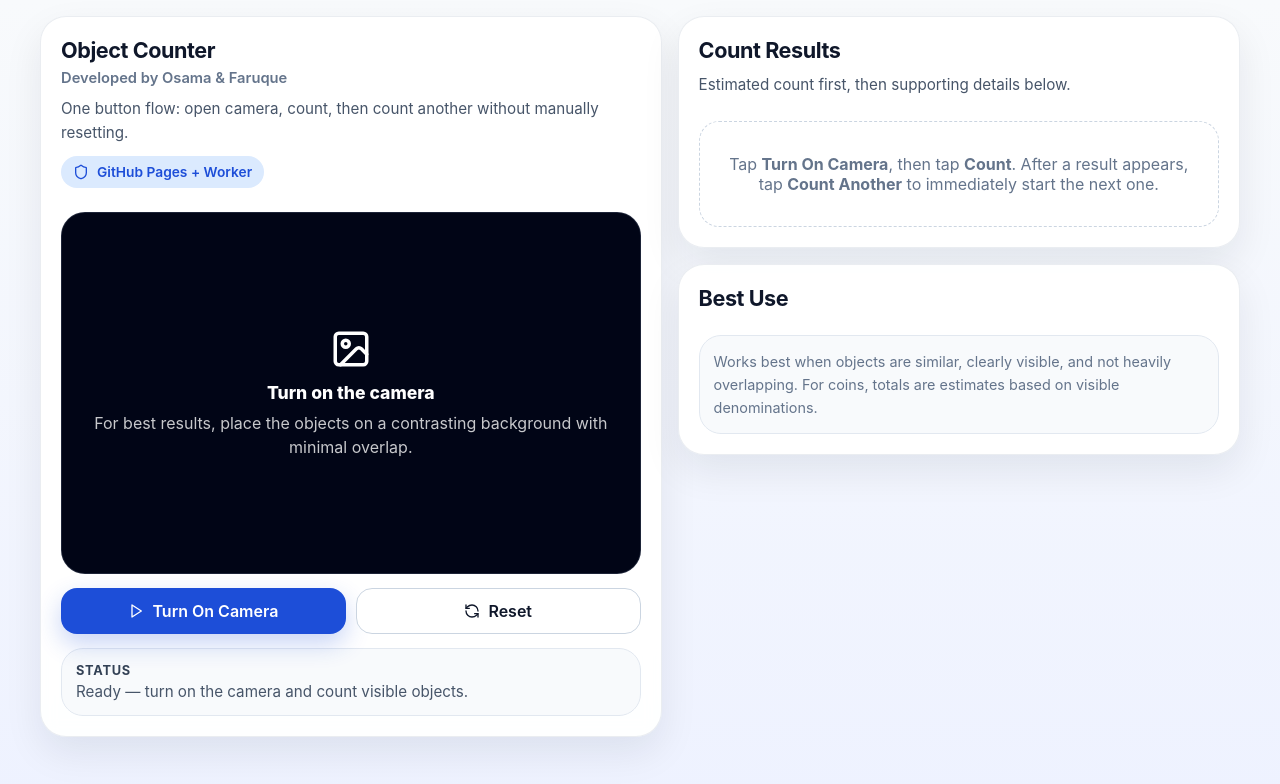
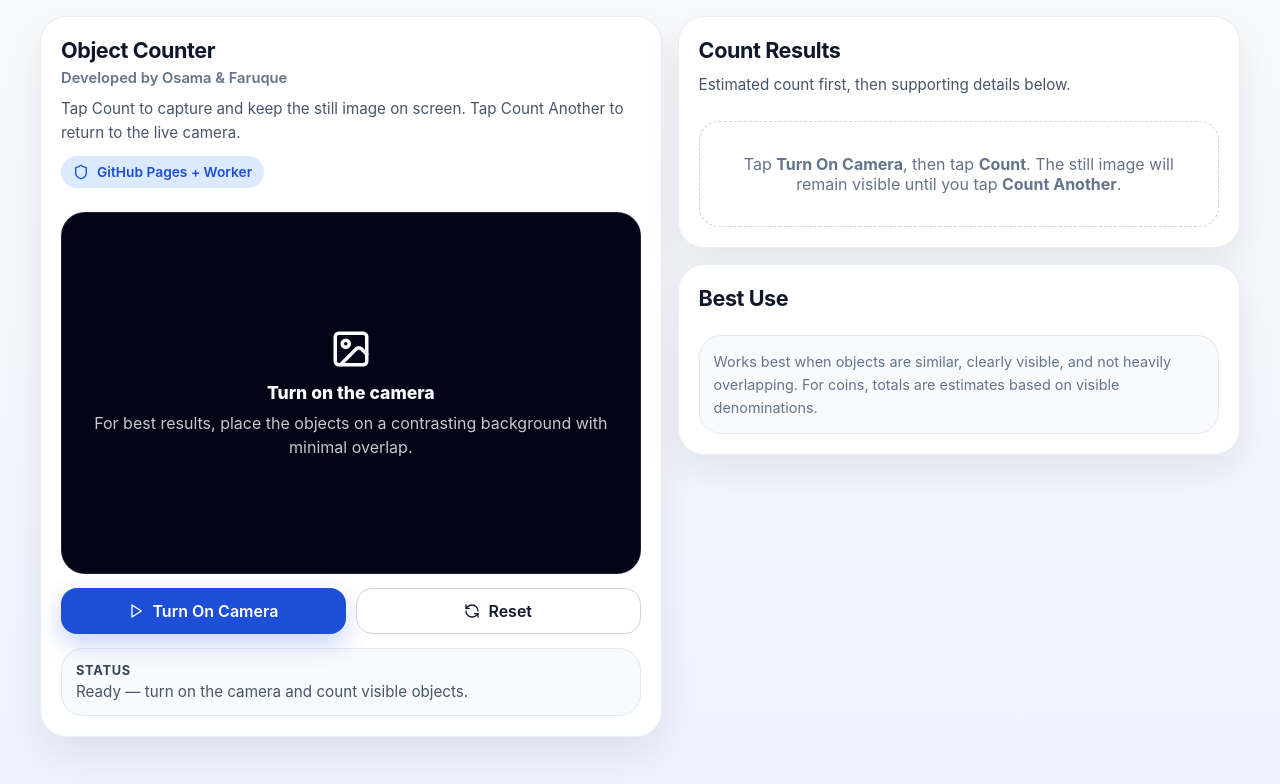
Before and after one commit to faruqueomar81/object-counter-app, a React (Vite) app: page / in a window 1280 px wide. Shown: the top 784 px of the page. Built offline with nearby package versions, Linux system fonts and the light colour scheme.

Commit message:
Update App.jsx

```diff
--- a/src/App.jsx
+++ b/src/App.jsx
@@ -413,7 +413,6 @@ export default function App() {
         videoRef.current.pause();
       } catch {}
       videoRef.current.srcObject = null;
-      videoRef.current.load?.();
     }
 
     setCameraOn(false);
@@ -507,6 +506,7 @@ export default function App() {
       return;
     }
 
+    // keep still image visible after count completes
     setCapturedImage(frame);
 
     try {
@@ -540,6 +540,8 @@ export default function App() {
       }
 
       setAnalysis(parsed);
+
+      // stop live camera, but keep still image on screen
       stopCamera(true);
       setStatus("Count complete ✅");
     } catch (err) {
@@ -554,26 +556,29 @@ export default function App() {
   const handlePrimaryAction = async () => {
     if (analyzing) return;
 
-    if (!cameraOn && !analysis) {
+    // first use
+    if (!cameraOn && !analysis && !capturedImage) {
       await startCamera();
       return;
     }
 
+    // live camera currently visible
     if (cameraOn) {
       await countObjects();
       return;
     }
 
-    if (!cameraOn && analysis) {
+    // still image + result currently visible
+    if (!cameraOn && (analysis || capturedImage)) {
       await restartCameraFresh();
     }
   };
 
   const getPrimaryButtonLabel = () => {
     if (analyzing) return "Counting...";
-    if (!cameraOn && !analysis) return "Turn On Camera";
+    if (!cameraOn && !analysis && !capturedImage) return "Turn On Camera";
     if (cameraOn) return "Count";
-    if (!cameraOn && analysis) return "Count Another";
+    if (!cameraOn && (analysis || capturedImage)) return "Count Another";
     return "Turn On Camera";
   };
 
@@ -587,9 +592,9 @@ export default function App() {
       );
     }
 
-    if (!cameraOn && !analysis) return <Play size={16} />;
+    if (!cameraOn && !analysis && !capturedImage) return <Play size={16} />;
     if (cameraOn) return <Camera size={16} />;
-    if (!cameraOn && analysis) return <Camera size={16} />;
+    if (!cameraOn && (analysis || capturedImage)) return <Camera size={16} />;
 
     return <Play size={16} />;
   };
@@ -626,8 +631,8 @@ export default function App() {
                         Developed by Osama & Faruque
                       </div>
                       <p className="card-subtitle">
-                        One button flow: open camera, count, then count another
-                        without manually resetting.
+                        Tap Count to capture and keep the still image on screen.
+                        Tap Count Another to return to the live camera.
                       </p>
                     </div>
 
@@ -641,12 +646,24 @@ export default function App() {
                 <div className="card-body">
                   <div className="camera-frame">
                     {cameraOn ? (
-                      <video key={videoKey} ref={videoRef} playsInline muted autoPlay />
+                      <video
+                        key={videoKey}
+                        ref={videoRef}
+                        playsInline
+                        muted
+                        autoPlay
+                      />
                     ) : capturedImage ? (
                       <img src={capturedImage} alt="Captured objects" />
                     ) : (
                       <>
-                        <video key={videoKey} ref={videoRef} playsInline muted autoPlay />
+                        <video
+                          key={videoKey}
+                          ref={videoRef}
+                          playsInline
+                          muted
+                          autoPlay
+                        />
                         <div className="camera-overlay">
                           <ImageIcon size={42} />
                           <div>
@@ -794,9 +811,8 @@ export default function App() {
                   ) : (
                     <div className="empty">
                       Tap <strong>Turn On Camera</strong>, then tap{" "}
-                      <strong>Count</strong>. After a result appears, tap{" "}
-                      <strong>Count Another</strong> to immediately start the
-                      next one.
+                      <strong>Count</strong>. The still image will remain visible
+                      until you tap <strong>Count Another</strong>.
                     </div>
                   )}
                 </div>
```
